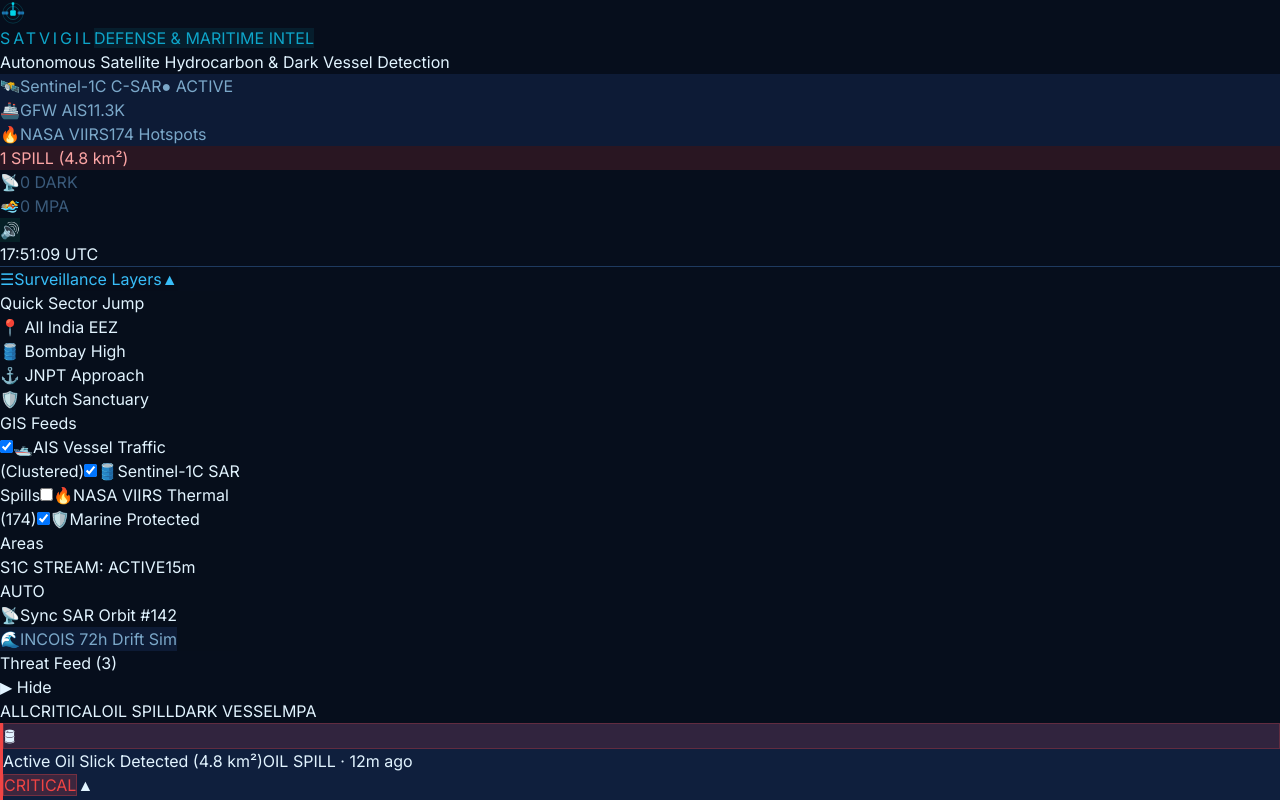
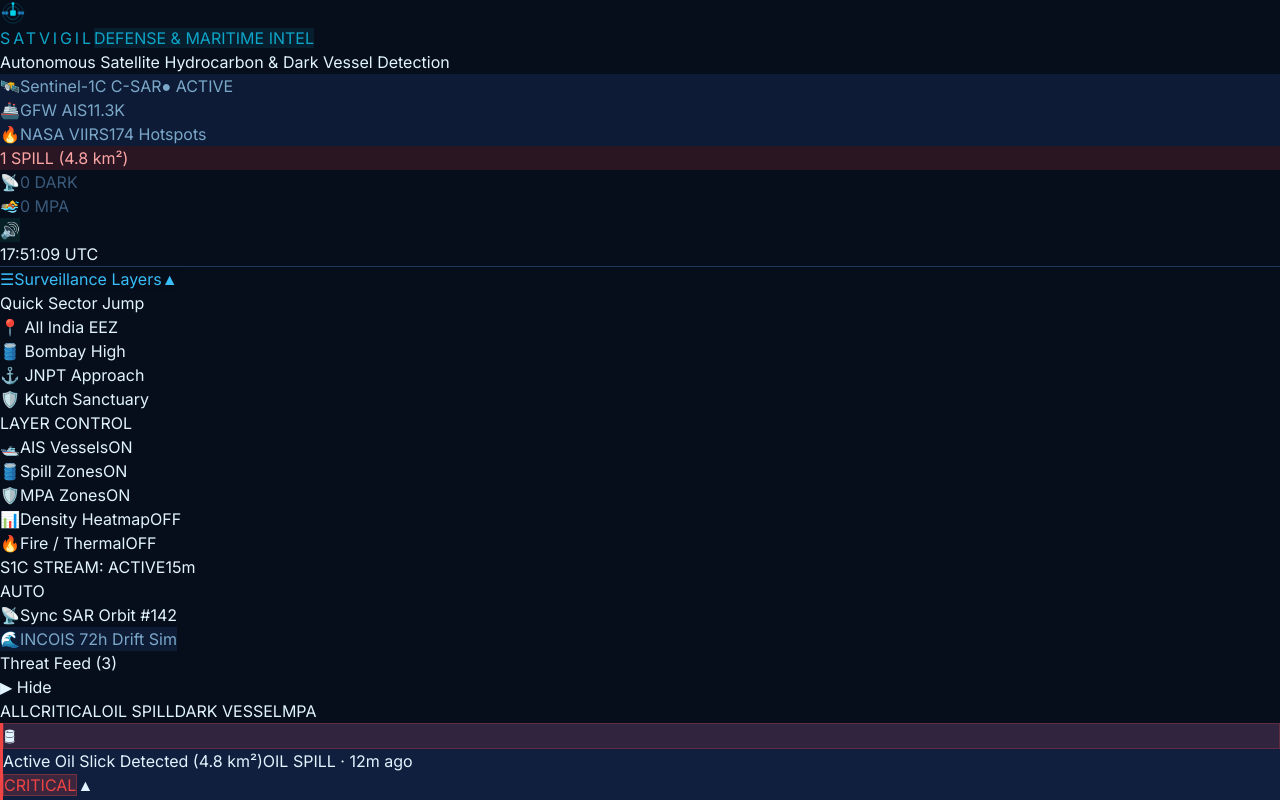
Before and after one commit to fastotrian/SATVIGIL, a React (Vite) app in the folder frontend/: page / in a window 1280 px wide. Shown: the top 800 px of the page. Built offline with nearby package versions, Linux system fonts and the light colour scheme; no server answers.

Commit message:
fix: docker network stability and layer control radio behavior

```diff
--- a/frontend/src/components/map/MapView.tsx
+++ b/frontend/src/components/map/MapView.tsx
@@ -199,6 +199,7 @@
     selectVessel,
     activeFilters,
     toggleFilter,
+    setExclusiveLayer,
     addAlert,
     isDriftSimActive,
     toggleDriftSim,
@@ -1092,63 +1093,81 @@
               </div>
             </div>
 
-            {/* Layer Checkboxes */}
+            {/* Layer Controls */}
             <div className="flex flex-col gap-1.5 text-xs pt-2 border-t border-navy-700">
               <div className="text-[9px] font-mono font-bold text-gray-400 uppercase tracking-widest mb-0.5">
-                GIS Feeds
+                LAYER CONTROL
               </div>
 
-              <label className="flex items-center gap-2 cursor-pointer select-none py-0.5 px-1 rounded hover:bg-white/5 transition-colors">
-                <input
-                  type="checkbox"
-                  checked={activeFilters.showVessels}
-                  onChange={() => toggleFilter('showVessels')}
-                  className="accent-cyan-400 rounded cursor-pointer"
-                />
+              <button
+                type="button"
+                onClick={() => setExclusiveLayer('showVessels')}
+                className="flex items-center justify-between cursor-pointer select-none py-1 px-1.5 rounded hover:bg-white/5 transition-colors w-full"
+              >
                 <span className="flex items-center gap-1.5 text-[11px] text-gray-200">
                   <span className="text-cyan-400">🛥️</span>
-                  <span>AIS Vessel Traffic (Clustered)</span>
+                  <span>AIS Vessels</span>
                 </span>
-              </label>
+                <span className={`text-[9px] font-bold px-1.5 py-0.5 rounded ${activeFilters.showVessels ? 'text-navy-950 bg-cyan-400' : 'text-gray-500 bg-navy-800'}`}>
+                  {activeFilters.showVessels ? 'ON' : 'OFF'}
+                </span>
+              </button>
 
-              <label className="flex items-center gap-2 cursor-pointer select-none py-0.5 px-1 rounded hover:bg-white/5 transition-colors">
-                <input
-                  type="checkbox"
-                  checked={activeFilters.showSpillZones}
-                  onChange={() => toggleFilter('showSpillZones')}
-                  className="accent-red-500 rounded cursor-pointer"
-                />
+              <button
+                type="button"
+                onClick={() => setExclusiveLayer('showSpillZones')}
+                className="flex items-center justify-between cursor-pointer select-none py-1 px-1.5 rounded hover:bg-white/5 transition-colors w-full"
+              >
                 <span className="flex items-center gap-1.5 text-[11px] text-gray-200">
                   <span className="text-red-400">🛢️</span>
-                  <span>Sentinel-1C SAR Spills</span>
+                  <span>Spill Zones</span>
                 </span>
-              </label>
+                <span className={`text-[9px] font-bold px-1.5 py-0.5 rounded ${activeFilters.showSpillZones ? 'text-white bg-red-500' : 'text-gray-500 bg-navy-800'}`}>
+                  {activeFilters.showSpillZones ? 'ON' : 'OFF'}
+                </span>
+              </button>
 
-              <label className="flex items-center gap-2 cursor-pointer select-none py-0.5 px-1 rounded hover:bg-white/5 transition-colors">
-                <input
-                  type="checkbox"
-                  checked={activeFilters.showFireHotspots}
-                  onChange={() => toggleFilter('showFireHotspots')}
-                  className="accent-amber-400 rounded cursor-pointer"
-                />
+              <button
+                type="button"
+                onClick={() => setExclusiveLayer('showMPABoundaries')}
+                className="flex items-center justify-between cursor-pointer select-none py-1 px-1.5 rounded hover:bg-white/5 transition-colors w-full"
+              >
+                <span className="flex items-center gap-1.5 text-[11px] text-gray-200">
+                  <span className="text-emerald-400">🛡️</span>
+                  <span>MPA Zones</span>
+                </span>
+                <span className={`text-[9px] font-bold px-1.5 py-0.5 rounded ${activeFilters.showMPABoundaries ? 'text-navy-950 bg-emerald-400' : 'text-gray-500 bg-navy-800'}`}>
+                  {activeFilters.showMPABoundaries ? 'ON' : 'OFF'}
+                </span>
+              </button>
+
+              <button
+                type="button"
+                onClick={() => setExclusiveLayer('showDensityHeatmap')}
+                className="flex items-center justify-between cursor-pointer select-none py-1 px-1.5 rounded hover:bg-white/5 transition-colors w-full"
+              >
+                <span className="flex items-center gap-1.5 text-[11px] text-gray-200">
+                  <span className="text-purple-400">📊</span>
+                  <span>Density Heatmap</span>
+                </span>
+                <span className={`text-[9px] font-bold px-1.5 py-0.5 rounded ${activeFilters.showDensityHeatmap ? 'text-white bg-purple-500' : 'text-gray-500 bg-navy-800'}`}>
+                  {activeFilters.showDensityHeatmap ? 'ON' : 'OFF'}
+                </span>
+              </button>
+
+              <button
+                type="button"
+                onClick={() => setExclusiveLayer('showFireHotspots')}
+                className="flex items-center justify-between cursor-pointer select-none py-1 px-1.5 rounded hover:bg-white/5 transition-colors w-full"
+              >
                 <span className="flex items-center gap-1.5 text-[11px] text-gray-200">
                   <span className="text-amber-400">🔥</span>
-                  <span>NASA VIIRS Thermal (174)</span>
+                  <span>Fire / Thermal</span>
                 </span>
-              </label>
-
-              <label className="flex items-center gap-2 cursor-pointer select-none py-0.5 px-1 rounded hover:bg-white/5 transition-colors">
-                <input
-                  type="checkbox"
-                  checked={activeFilters.showMPABoundaries}
-                  onChange={() => toggleFilter('showMPABoundaries')}
-                  className="accent-emerald-400 rounded cursor-pointer"
-                />
-                <span className="flex items-center gap-1.5 text-[11px] text-gray-200">
-                  <span className="text-emerald-400">🛡️</span>
-                  <span>Marine Protected Areas</span>
+                <span className={`text-[9px] font-bold px-1.5 py-0.5 rounded ${activeFilters.showFireHotspots ? 'text-navy-950 bg-amber-400' : 'text-gray-500 bg-navy-800'}`}>
+                  {activeFilters.showFireHotspots ? 'ON' : 'OFF'}
                 </span>
-              </label>
+              </button>
             </div>
 
             {/* Autonomous Sentinel-1C Ingestion Status & Sync */}
--- a/frontend/src/store/alertStore.ts
+++ b/frontend/src/store/alertStore.ts
@@ -39,6 +39,7 @@
   setVessels: (vessels: Vessel[]) => void;
   selectVessel: (vessel: Vessel | null) => void;
   toggleFilter: (key: keyof ActiveFilters) => void;
+  setExclusiveLayer: (key: keyof ActiveFilters) => void;
   setIsConnected: (connected: boolean) => void;
   toggleAudio: () => void;
   openDossier: (dossierId?: string) => Promise<void>;
@@ -143,6 +144,31 @@
       },
     })),
 
+  setExclusiveLayer: (key) =>
+    set((state) => {
+      const isAlreadyExclusive =
+        state.activeFilters[key] === true &&
+        (Object.keys(state.activeFilters) as Array<keyof ActiveFilters>).every(
+          (k) => k === key || state.activeFilters[k] === false
+        );
+
+      const nextFilters = {
+        showVessels: false,
+        showSpillZones: false,
+        showMPABoundaries: false,
+        showDensityHeatmap: false,
+        showFireHotspots: false,
+      };
+
+      if (!isAlreadyExclusive) {
+        nextFilters[key] = true;
+      }
+
+      return {
+        activeFilters: nextFilters,
+      };
+    }),
+
   setIsConnected: (isConnected) => set({ isConnected }),
 
   toggleAudio: () => set((state) => ({ isAudioMuted: !state.isAudioMuted })),
--- a/frontend/vite.config.ts
+++ b/frontend/vite.config.ts
@@ -5,11 +5,11 @@
   plugins: [react()],
   envDir: '../',
   server: {
-    port: 5173,
+    port: 3000,
     host: true,
     proxy: {
       '/api': {
-        target: 'http://localhost:8000',
+        target: process.env.VITE_API_URL ?? 'http://localhost:8000',
         changeOrigin: true,
       },
     },
```
Also changed, not shown: 2 other files (tests, documents, lock files or other folders).
